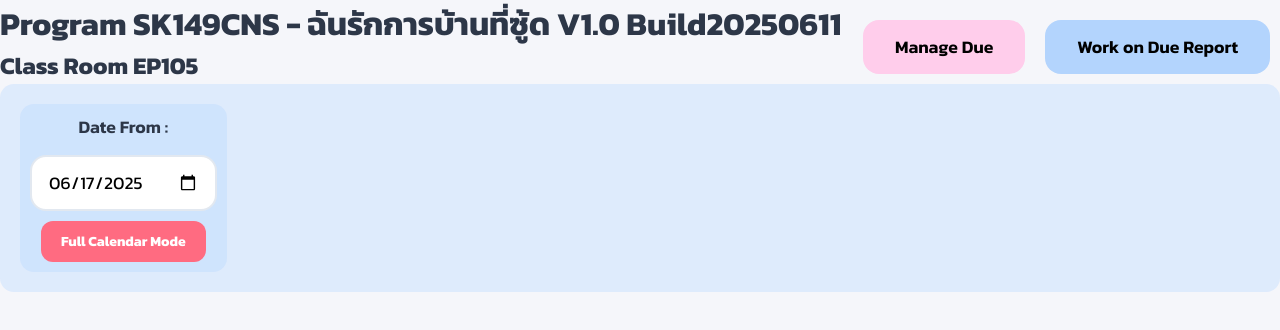
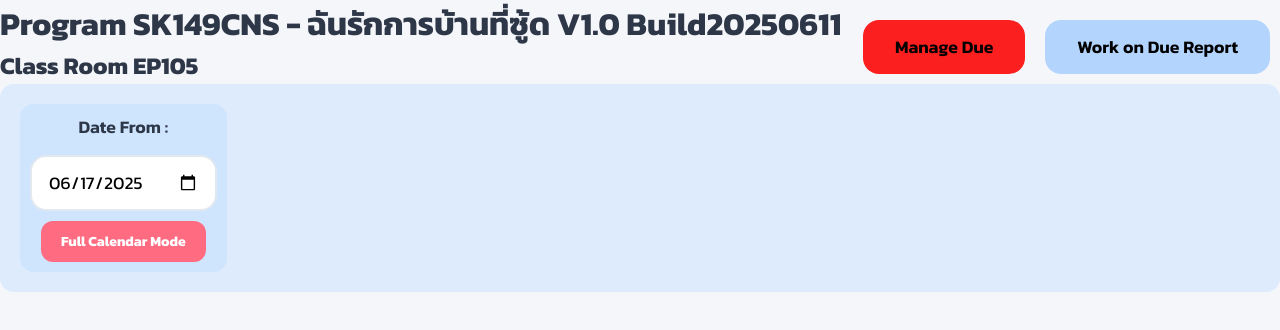
Before and after one commit to phatphoom/student-task-react, a Next.js app: page / in a window 1280 px wide. Shown: the top 330 px of the page. Built offline with nearby package versions, Linux system fonts and the light colour scheme; no server answers.

Commit message:
test: dev

```diff
--- a/src/app/globals.css
+++ b/src/app/globals.css
@@ -70,7 +70,7 @@ body {
 
 .nav-btn,
 .btn-primary {
-  background: rgb(255 205 235);
+  background: rgb(251, 31, 31);
   color: rgb(0, 0, 0);
   border: none;
   border-radius: var(--radius);
```
